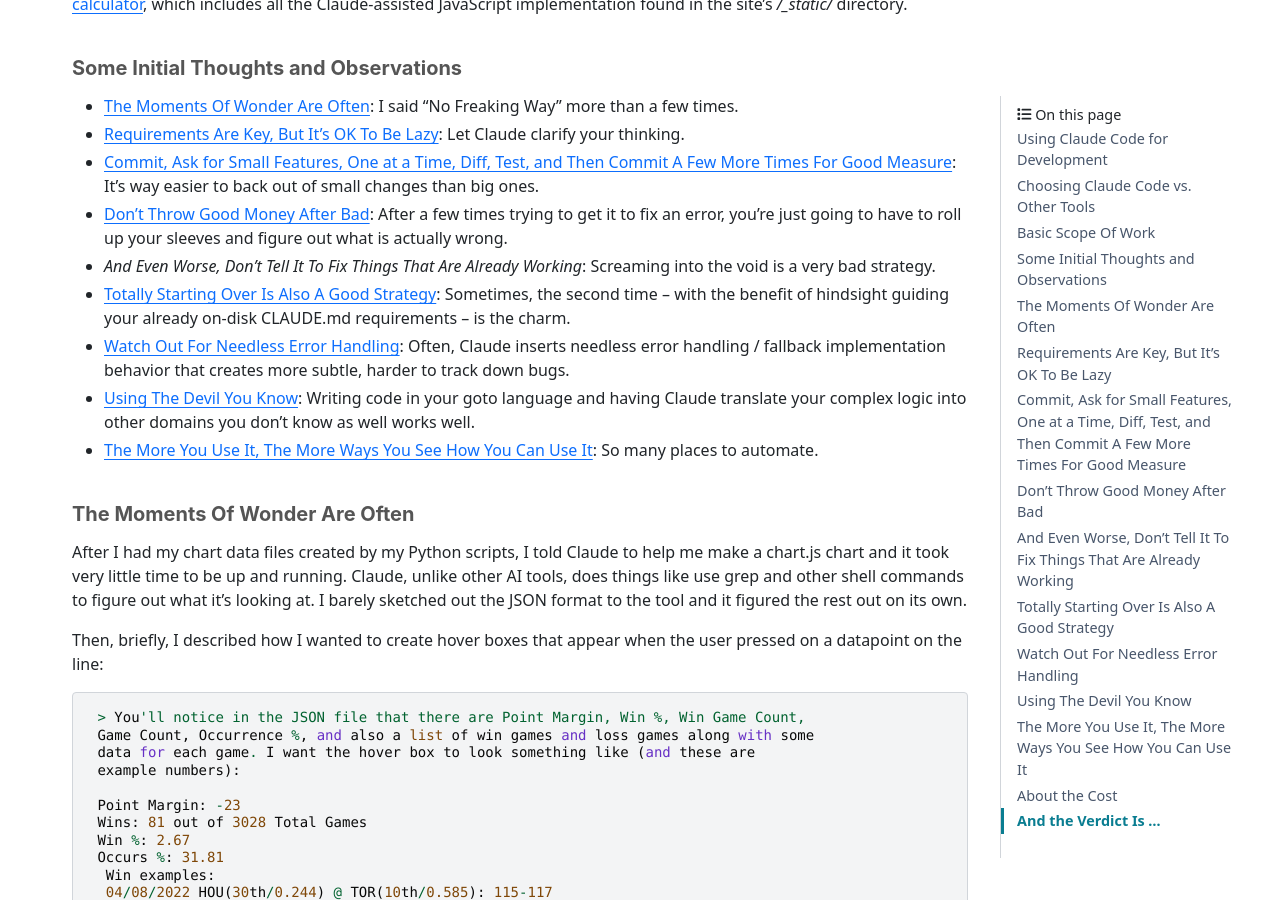
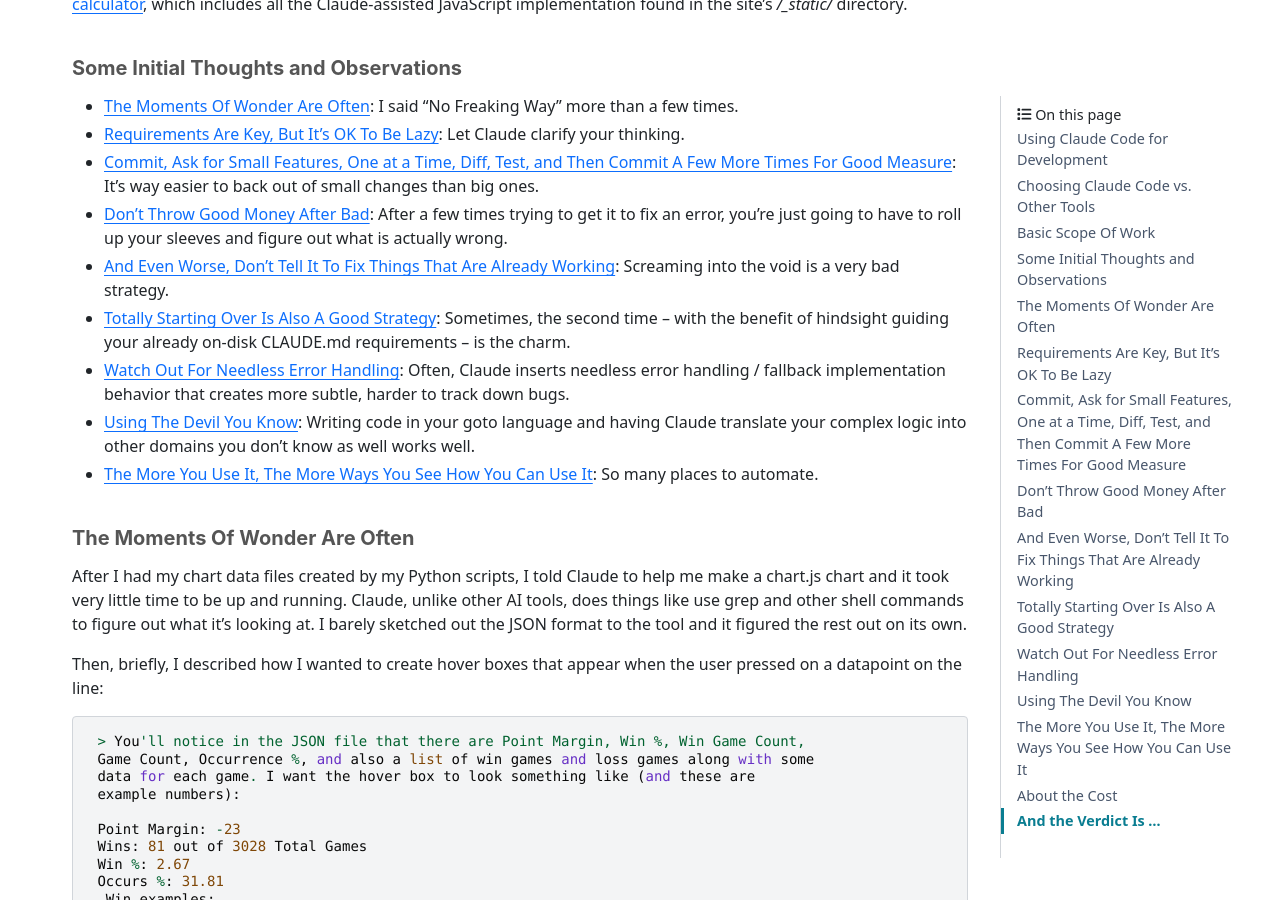
Before and after one commit to nba-comeback-calculator/nba-comeback-calculator, a Sphinx documentation site: the page built from docs/frontend/source/analysis/using_claude_code.rst, in a window 1280 px wide and 900 px high, scrolled down 1770 px. Built offline with Sphinx 7.4.7 and the PyData theme 0.15.4, drawn with Linux system fonts in a browser that asks for light colours; nearby versions of some CDN libraries; comment, search, counter and statistics services are not loaded.

```diff
--- a/docs/frontend/source/analysis/using_claude_code.rst
+++ b/docs/frontend/source/analysis/using_claude_code.rst
@@ -122,7 +122,7 @@
   error, you're just going to have to roll up your sleeves and figure out what is
   actually wrong.
 
-* `And Even Worse, Don't Tell It To Fix Things That Are Already Working`: Screaming
+* `And Even Worse, Don't Tell It To Fix Things That Are Already Working`_: Screaming
   into the void is a very bad strategy.
 
 * `Totally Starting Over Is Also A Good Strategy`_: Sometimes, the second time -- with
```
